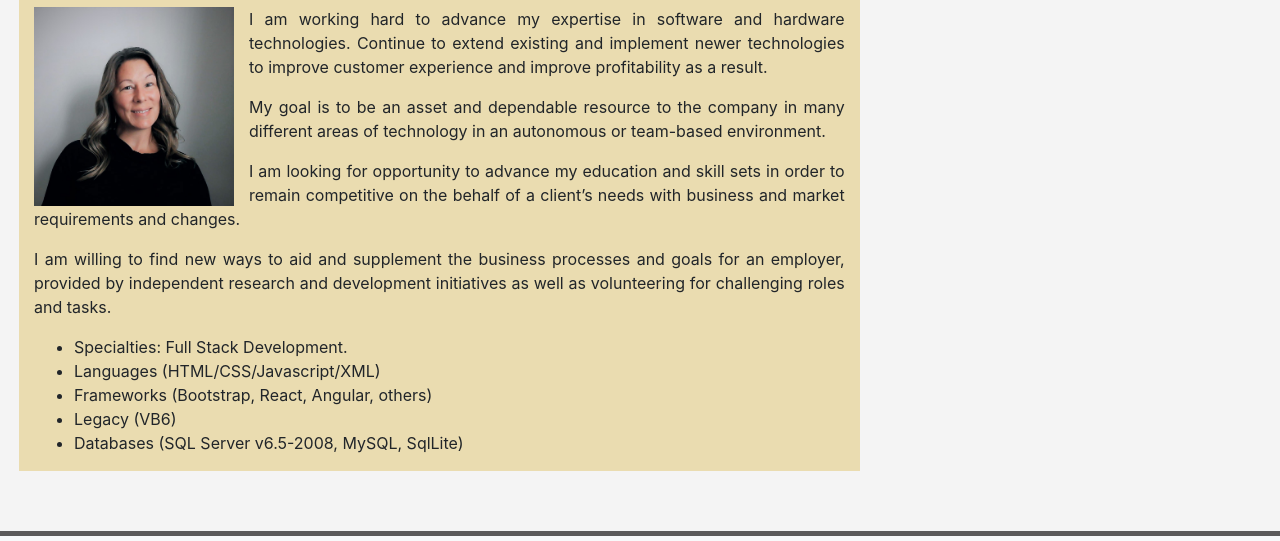
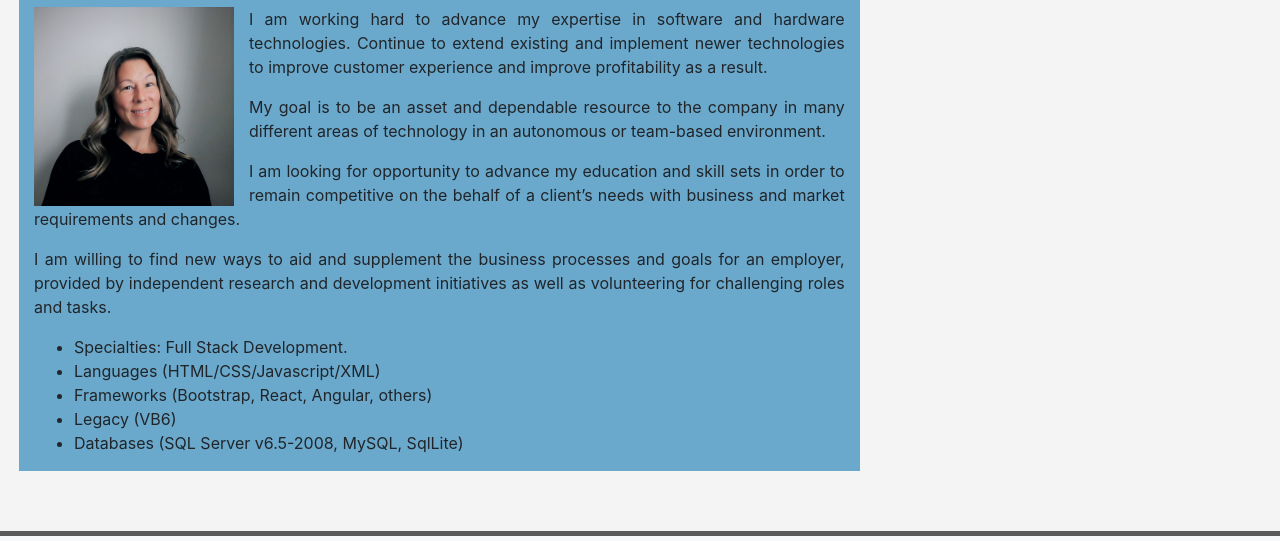
Before and after one commit to JodyBrzo/my-portfolio, a plain HTML site: page index.html in a window 1280 px wide. Shown: the part 184-725 px from the top of the page. Drawn offline with nearby package versions, Linux system fonts and the light colour scheme.

Commit message:
updating colors

```diff
--- a/assets/css/style.css
+++ b/assets/css/style.css
@@ -5,7 +5,7 @@ body{
 
 /*set background color for the main section container*/
 .col-main{
-    background-color: #eadcb0;
+    background-color: #6aa9cc;
 }
 
 /*set h1 text color and add padding to the top and bottom of text to push the column border down a bit*/
```
